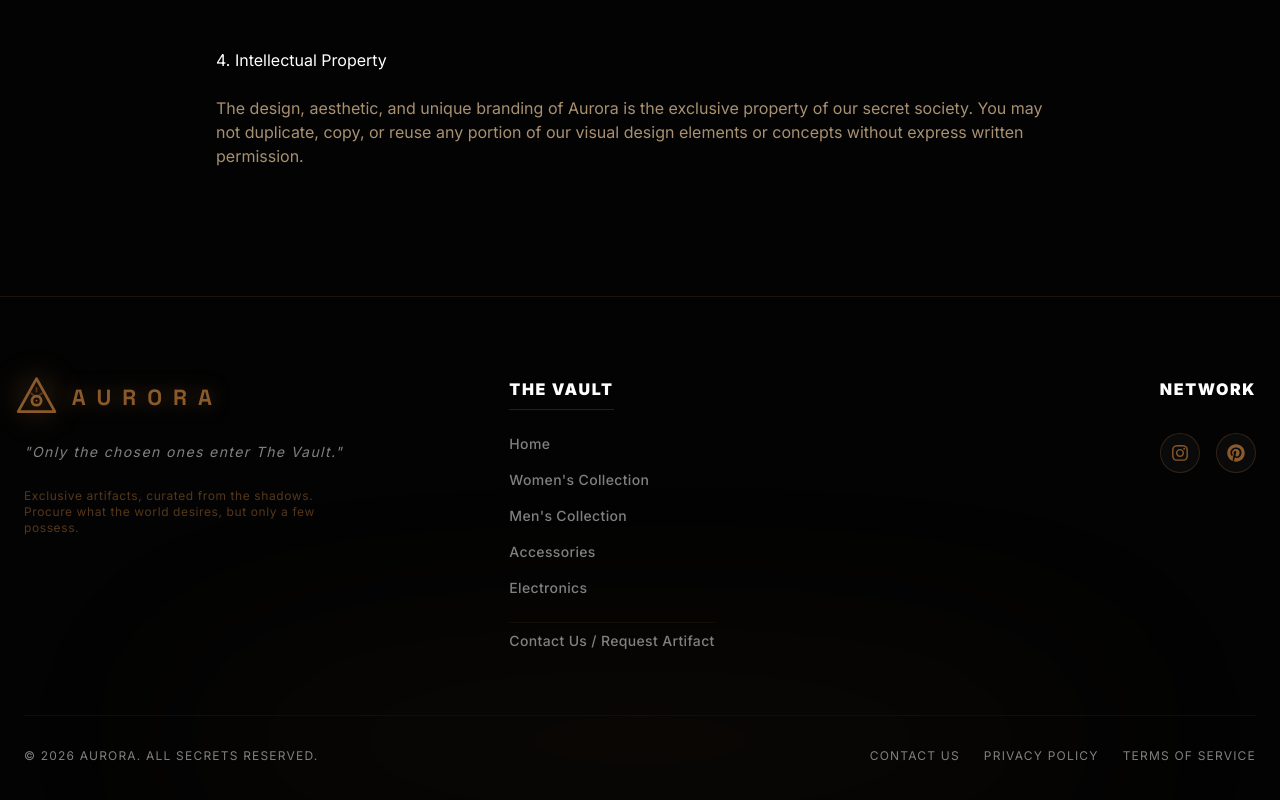
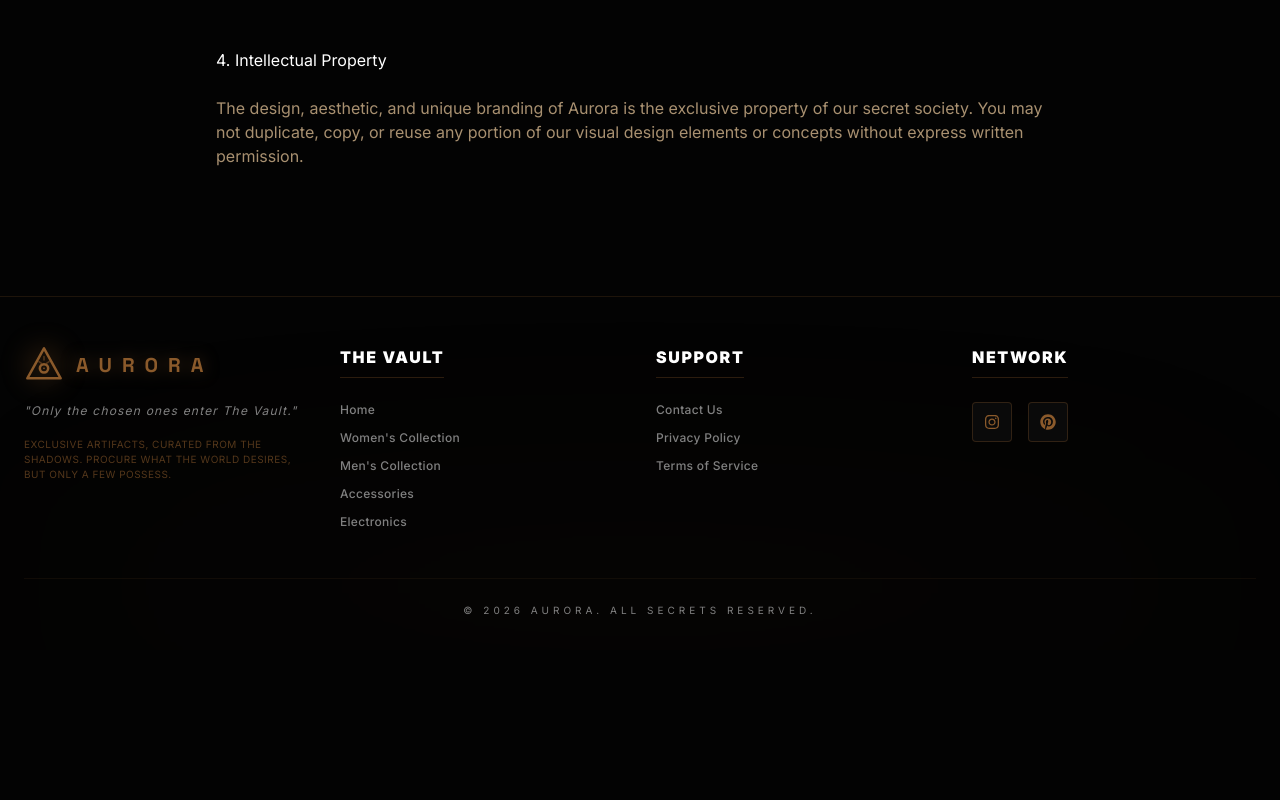
Before and after one commit to nayakom/aurora-vault666, a Next.js app: page /terms in a window 1280 px wide. Shown: the part 768-1568 px from the top of the page. After the commit the page ends 1418 px from the top, so only its background shows below. Built offline with nearby package versions, Linux system fonts and the light colour scheme.

Commit message:
Redesign footer for premium look and compact 4-column layout

```diff
--- a/components/layout/Footer.tsx
+++ b/components/layout/Footer.tsx
@@ -9,47 +9,56 @@ interface FooterProps {
 
 const Footer: React.FC<FooterProps> = ({ compact = false }) => {
   return (
-    <footer className={`relative bg-[#030303] border-t border-[#8B5A2B]/20 ${compact ? 'pt-8 pb-8' : 'pt-20 pb-10'} overflow-hidden`}>
+    <footer className={`relative bg-[#030303] border-t border-[#8B5A2B]/20 ${compact ? 'pt-8 pb-8' : 'pt-12 pb-8'} overflow-hidden`}>
       {/* Abstract Background Glow */}
-      <div className="absolute bottom-0 left-1/2 -translate-x-1/2 w-3/4 h-32 bg-[#8B5A2B]/10 blur-[100px] rounded-[100%] pointer-events-none"></div>
+      <div className="absolute bottom-0 left-1/2 -translate-x-1/2 w-full h-32 bg-[#8B5A2B]/5 blur-[120px] rounded-[100%] pointer-events-none"></div>
 
       <div className="max-w-7xl mx-auto px-6 relative z-10">
         {!compact && (
-          <div className="grid grid-cols-1 md:grid-cols-2 lg:grid-cols-3 gap-12 lg:gap-8 mb-16 justify-items-center md:justify-items-start">
+          <div className="grid grid-cols-1 md:grid-cols-2 lg:grid-cols-4 gap-12 lg:gap-8 mb-12 justify-items-center md:justify-items-start">
 
             {/* Brand Section */}
             <div className="flex flex-col items-center md:items-start text-center md:text-left">
-              <Logo className="mb-6 scale-110" />
-              <p className="text-[#808080] text-sm tracking-widest leading-relaxed mb-6 italic max-w-sm">
+              <Logo className="mb-4 scale-100 origin-center md:origin-left" />
+              <p className="text-[#808080] text-xs tracking-widest leading-relaxed mb-4 italic">
                 "Only the chosen ones enter The Vault."
               </p>
-              <p className="text-[#8B5A2B]/60 text-xs tracking-wider max-w-xs">
+              <p className="text-[#8B5A2B]/60 text-[10px] tracking-wider max-w-xs uppercase">
                 Exclusive artifacts, curated from the shadows. Procure what the world desires, but only a few possess.
               </p>
             </div>
 
-            {/* Navigation */}
-            <div className="flex flex-col items-center md:items-start w-full md:pl-16">
-              <h4 className="text-white font-black uppercase tracking-widest mb-6 border-b border-[#8B5A2B]/30 pb-2">The Vault</h4>
-              <ul className="flex flex-col gap-4 text-[#808080] text-sm font-medium tracking-wide">
-                <li><Link href="/" className="hover:text-[#D2B48C] transition-colors">Home</Link></li>
-                <li><Link href="/?category=Women" className="hover:text-[#D2B48C] transition-colors">Women's Collection</Link></li>
-                <li><Link href="/?category=Men" className="hover:text-[#D2B48C] transition-colors">Men's Collection</Link></li>
-                <li><Link href="/?category=Accessories" className="hover:text-[#D2B48C] transition-colors">Accessories</Link></li>
-                <li><Link href="/?category=Electronics" className="hover:text-[#D2B48C] transition-colors">Electronics</Link></li>
-                <li><a href="mailto:aurorasociety666@gmail.com" className="hover:text-[#D2B48C] transition-colors border-t border-[#8B5A2B]/10 pt-2 mt-2 block w-max">Contact Us / Request Artifact</a></li>
+            {/* Categories */}
+            <div className="flex flex-col items-center md:items-start w-full">
+              <h4 className="text-white font-black uppercase tracking-widest mb-6 border-b border-[#8B5A2B]/30 pb-2 inline-block">The Vault</h4>
+              <ul className="flex flex-col gap-3 text-[#808080] text-xs font-medium tracking-wide">
+                <li><Link href="/" className="hover:text-[#D2B48C] transition-colors relative group">Home<span className="absolute -bottom-1 left-0 w-0 h-[1px] bg-[#D2B48C] transition-all group-hover:w-full"></span></Link></li>
+                <li><Link href="/?category=Women" className="hover:text-[#D2B48C] transition-colors relative group">Women's Collection<span className="absolute -bottom-1 left-0 w-0 h-[1px] bg-[#D2B48C] transition-all group-hover:w-full"></span></Link></li>
+                <li><Link href="/?category=Men" className="hover:text-[#D2B48C] transition-colors relative group">Men's Collection<span className="absolute -bottom-1 left-0 w-0 h-[1px] bg-[#D2B48C] transition-all group-hover:w-full"></span></Link></li>
+                <li><Link href="/?category=Accessories" className="hover:text-[#D2B48C] transition-colors relative group">Accessories<span className="absolute -bottom-1 left-0 w-0 h-[1px] bg-[#D2B48C] transition-all group-hover:w-full"></span></Link></li>
+                <li><Link href="/?category=Electronics" className="hover:text-[#D2B48C] transition-colors relative group">Electronics<span className="absolute -bottom-1 left-0 w-0 h-[1px] bg-[#D2B48C] transition-all group-hover:w-full"></span></Link></li>
+              </ul>
+            </div>
+
+            {/* Support / Legal */}
+            <div className="flex flex-col items-center md:items-start w-full">
+              <h4 className="text-white font-black uppercase tracking-widest mb-6 border-b border-[#8B5A2B]/30 pb-2 inline-block">Support</h4>
+              <ul className="flex flex-col gap-3 text-[#808080] text-xs font-medium tracking-wide">
+                <li><a href="mailto:aurorasociety666@gmail.com" className="hover:text-[#D2B48C] transition-colors relative group">Contact Us<span className="absolute -bottom-1 left-0 w-0 h-[1px] bg-[#D2B48C] transition-all group-hover:w-full"></span></a></li>
+                <li><Link href="/privacy" className="hover:text-[#D2B48C] transition-colors relative group">Privacy Policy<span className="absolute -bottom-1 left-0 w-0 h-[1px] bg-[#D2B48C] transition-all group-hover:w-full"></span></Link></li>
+                <li><Link href="/terms" className="hover:text-[#D2B48C] transition-colors relative group">Terms of Service<span className="absolute -bottom-1 left-0 w-0 h-[1px] bg-[#D2B48C] transition-all group-hover:w-full"></span></Link></li>
               </ul>
             </div>
 
             {/* Social */}
-            <div className="flex flex-col items-center md:items-start lg:items-end w-full">
-              <h4 className="text-white font-black uppercase tracking-widest mb-6 border-b border-[#8B5A2B]/30 pb-2 lg:border-none">Network</h4>
+            <div className="flex flex-col items-center md:items-start w-full">
+              <h4 className="text-white font-black uppercase tracking-widest mb-6 border-b border-[#8B5A2B]/30 pb-2 inline-block">Network</h4>
               <div className="flex gap-4">
-                <a href="#" className="w-10 h-10 flex items-center justify-center rounded-full bg-[#0a0a0a] border border-[#8B5A2B]/30 text-[#8B5A2B] hover:bg-[#8B5A2B] hover:text-[#030303] transition-all transform hover:scale-110">
-                  <FaInstagram size={18} />
+                <a href="#" className="w-10 h-10 flex items-center justify-center rounded-sm bg-[#0a0a0a] border border-[#8B5A2B]/30 text-[#8B5A2B] hover:bg-[#D2B48C] hover:border-[#D2B48C] hover:shadow-[0_0_15px_rgba(210,180,140,0.3)] transition-all transform hover:-translate-y-1">
+                  <FaInstagram size={16} />
                 </a>
-                <a href="#" className="w-10 h-10 flex items-center justify-center rounded-full bg-[#0a0a0a] border border-[#8B5A2B]/30 text-[#8B5A2B] hover:bg-[#8B5A2B] hover:text-[#030303] transition-all transform hover:scale-110">
-                  <FaPinterest size={18} />
+                <a href="#" className="w-10 h-10 flex items-center justify-center rounded-sm bg-[#0a0a0a] border border-[#8B5A2B]/30 text-[#8B5A2B] hover:bg-[#D2B48C] hover:border-[#D2B48C] hover:shadow-[0_0_15px_rgba(210,180,140,0.3)] transition-all transform hover:-translate-y-1">
+                  <FaPinterest size={16} />
                 </a>
               </div>
             </div>
@@ -57,13 +66,8 @@ const Footer: React.FC<FooterProps> = ({ compact = false }) => {
         )}
 
         {/* Bottom Copyright */}
-        <div className={`flex flex-col md:flex-row justify-between items-center ${compact ? '' : 'pt-8 border-t border-[#8B5A2B]/10'} text-xs text-[#808080] tracking-widest uppercase gap-4`}>
-          <p>© 2026 Aurora. All Secrets Reserved.</p>
-          <div className="flex gap-6 flex-wrap justify-center">
-            <a href="mailto:aurorasociety666@gmail.com" className="hover:text-[#D2B48C] transition-colors">Contact Us</a>
-            <Link href="/privacy" className="hover:text-[#D2B48C] transition-colors">Privacy Policy</Link>
-            <Link href="/terms" className="hover:text-[#D2B48C] transition-colors">Terms of Service</Link>
-          </div>
+        <div className={`flex flex-col items-center justify-center ${compact ? '' : 'pt-6 border-t border-[#8B5A2B]/10'} text-[10px] text-[#808080] tracking-[4px] uppercase`}>
+          <p>© 2026 AURORA. ALL SECRETS RESERVED.</p>
         </div>
       </div>
     </footer>
```
